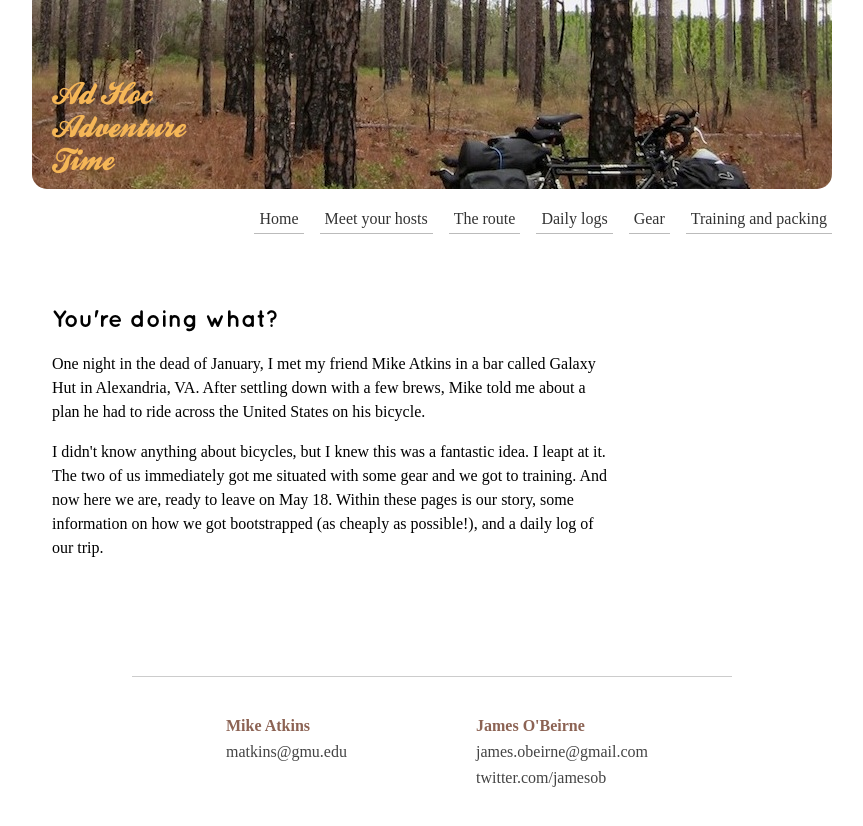
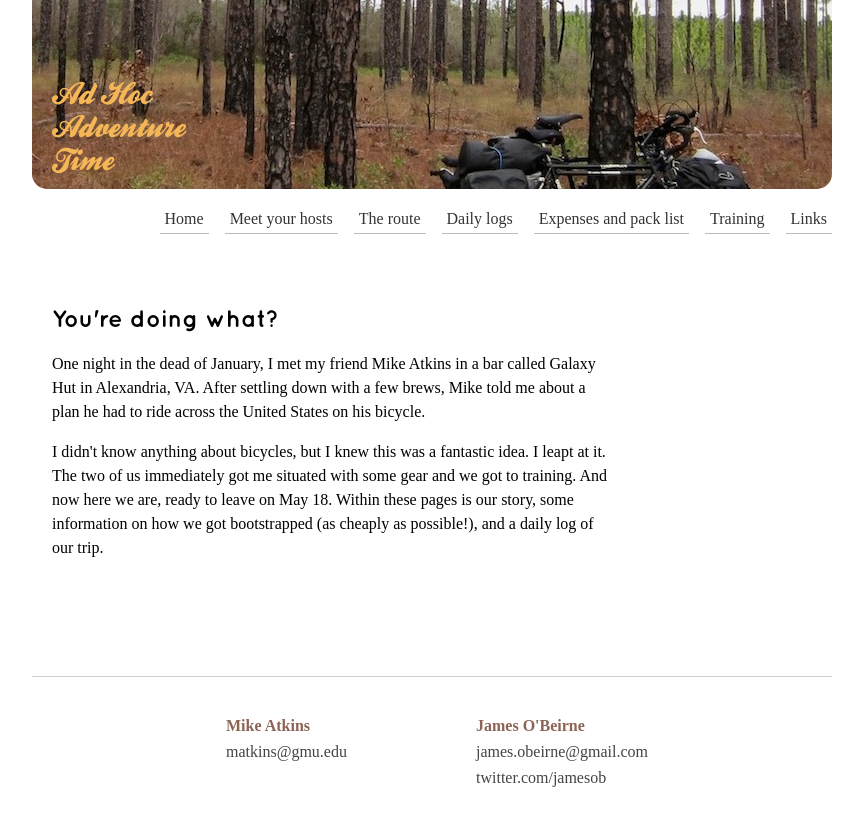
Before and after one commit to jamesob/biketrip, a Jekyll site: the page built from index.html, in a window 1280 px wide. Shown: the top 826 px of the page, without its empty margins (208-1071 px from the left). Built offline with Jekyll 4.4.1, drawn with Linux system fonts in a browser that asks for light colours.

```diff
--- a/_layouts/base.html
+++ b/_layouts/base.html
@@ -30,8 +30,9 @@
         <li><a href="us.html">Meet your hosts</a></li>
         <li><a href="route.html">The route</a></li>
         <li><a href="logs">Daily logs</a></li>
-        <li><a href="gear.html">Gear</a></li>
-        <li><a href="preparing.html">Training and packing</a></li>
+        <li><a href="gear.html">Expenses and pack list</a></li>
+        <li><a href="preparing.html">Training</a></li>
+        <li><a href="links.html">Links</a></li>
       </ul>
     </div>
 
--- a/css/layout.css
+++ b/css/layout.css
@@ -49,11 +49,29 @@ html, body {
     width: 200px;
 }
 
+#bios {
+  margin-top: 60px;
+  width: 580px;
+  margin-left: auto;
+  margin-right: auto;
+}
+
+#mike-bio, #james-bio {
+  float: left;
+  width: 250px;
+  padding-left: 20px;
+  padding-right: 20px;
+  margin-bottom: 100px;
+}
+
+#mike-bio {
+  text-align: right;
+}
+
 #footer {
     position: relative;
     z-index: 10;
     height: 3em;
-    width: 600px;
     margin-top: -3em;
     border-top: 1px solid #CCC;
     padding-top: 20px;
--- a/css/presentation.css
+++ b/css/presentation.css
@@ -18,7 +18,36 @@ h1, h2, h3, h4 {
     font-family: "QuicksandBold";
 }
 
-#content p {
+body img {
+  padding: 5px;
+  line-height: 0px;
+  border: 1px solid #888;
+  -moz-box-shadow: 2px 2px 4px #333;
+  -webkit-box-shadow: 2px 2px 4px #333;
+  box-shadow: 2px 2px 4px #333;
+}
+
+img.center {
+  display: block;
+  margin-left: auto;
+  margin-right: auto;
+}
+
+img.bio {
+  height: 350px;
+  position: absolute
+  top: 0%;
+}
+
+#james-bio img {
+  left: 0%;
+}
+
+#mike-bio img {
+  right: 0%;
+}
+
+p {
     line-height: 1.5em;
 }
 
```
Also changed, not shown: us.html (added, +29 -0 lines), images/james.jpg (added), images/mike.jpg (added).
